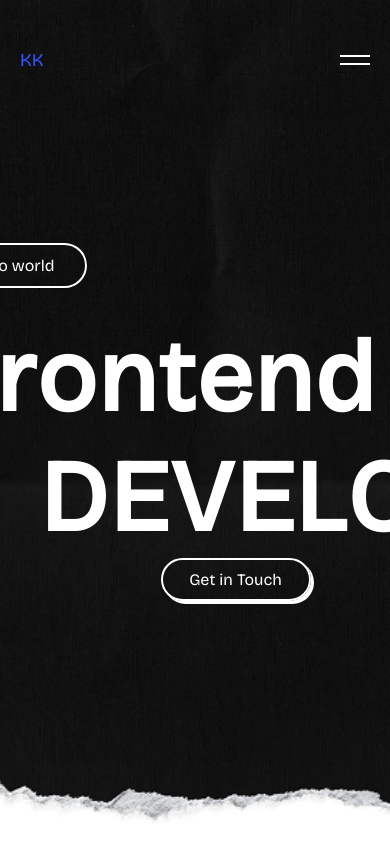
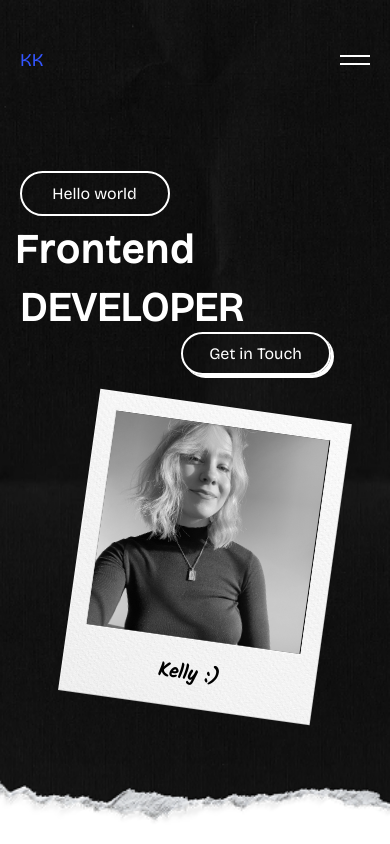
Before and after one commit to KKrntzk/portfolio, an Angular app: page / in a window 390 px wide. Shown: the top 844 px of the page. Built offline with nearby package versions, Linux system fonts and the light colour scheme.

Commit message:
more media queries

```diff
--- a/src/app/sections/hero/hero-main/hero-main.scss
+++ b/src/app/sections/hero/hero-main/hero-main.scss
@@ -12,6 +12,7 @@
   flex-direction: column;
   justify-content: center;
   align-items: center;
+  padding-top: 40px;
 }
 
 .badge,
@@ -29,7 +30,6 @@
   align-items: center;
   width: 100%;
   max-width: 870px;
-  padding: 0 20px;
 }
 
 .title-2-container {
@@ -68,3 +68,49 @@
     margin-top: -20px;
   }
 }
+
+@media (max-width: 720px) {
+  .outer-container {
+    display: flex;
+    flex-direction: column;
+    align-items: flex-start;
+    text-align: left;
+  }
+
+  .inner-container-with-profile {
+    display: contents;
+  }
+
+  .innermost-container {
+    order: 1;
+    display: flex;
+    flex-direction: column;
+    align-items: flex-start;
+    width: 100%;
+  }
+
+  .title-2-container {
+    order: 2;
+    justify-content: flex-start;
+  }
+
+  .cta-container {
+    order: 3;
+    justify-content: end;
+    padding-right: 40;
+    width: 100%;
+  }
+
+  .profile {
+    order: 4;
+    margin-top: 30px;
+    width: clamp(200px, 60vw, 250px);
+    align-self: center;
+  }
+
+  .badge,
+  .title,
+  .title2 {
+    max-width: 100%;
+  }
+}
--- a/src/app/sections/hero/hero-main/hero-polaroid/hero-polaroid.scss
+++ b/src/app/sections/hero/hero-main/hero-polaroid/hero-polaroid.scss
@@ -1,22 +1,31 @@
+.polaroid-wrapper {
+  position: relative;
+  display: block;
+  width: 200px;
+  transform: rotate(8deg);
+  display: inline-block;
+}
+
+.frame {
+  width: 100%;
+  position: relative;
+  z-index: 2;
+  display: block;
+}
+
 .photo {
   position: absolute;
-  top: 10px;
-  left: 15px;
-  width: 170px;
-  height: 230px;
+  top: 5.5%;
+  left: 7%;
+  width: 86%;
+  height: 80%;
   object-fit: cover;
   z-index: 1;
   filter: grayscale(100%);
-  transition: filter 0.3s ease;
 }
 
 .polaroid-wrapper:hover .photo {
   filter: grayscale(0%);
-}
-.polaroid-wrapper {
-  position: relative;
-  width: 300px;
-  transform: rotate(8deg);
 }
 
 .frame {
@@ -30,12 +39,13 @@
 .name-tag {
   position: absolute;
   color: black;
-  bottom: 3px;
-  left: 40px;
+  bottom: 2%;
+  left: 20%;
   z-index: 3;
-  font-size: 30px;
+  font-size: clamp(12px, 5vw, 30px);
   font-weight: bold;
   font-family: 'Kalam';
+  white-space: nowrap;
 }
 
 .smiley {
@@ -56,22 +66,35 @@
 }
 
 @media (max-width: 900px) {
-  .polaroid-wrapper {
-    width: 150px;
-  }
-
+  .polaroid-wrapper,
   .frame {
     width: 150px;
   }
 
+  .name-tag {
+    left: 30%;
+    font-size: 20px;
+  }
+}
+
+@media (max-width: 720px) {
+  .polaroid-wrapper,
+  .frame {
+    width: clamp(180px, 65vw, 280px);
+  }
+
   .photo {
-    top: 10px;
-    left: 9px;
-    width: 130px;
-    height: 170px;
+    top: 5.5%;
+    left: 7.5%;
+    width: 85%;
+    height: 78%;
+    position: absolute;
   }
 
   .name-tag {
-    font-size: 20px;
+    bottom: 6%;
+    left: 50%;
+    transform: translateX(-50%);
+    font-size: clamp(18px, 5vw, 26px);
   }
 }
--- a/src/app/sections/hero/hero-main/title-part2/title-part2.scss
+++ b/src/app/sections/hero/hero-main/title-part2/title-part2.scss
@@ -2,13 +2,17 @@
   display: flex;
   flex-wrap: nowrap;
   letter-spacing: 1px;
-  font-size: 120px;
+  font-size: clamp(40px, 10vw, 120px);
+  width: 100%;
+  max-width: 100%;
+  padding-top: 30px;
 }
 
 .content span {
+  font-size: clamp(40px, 10vw, 120px);
   display: inline-block;
   transition: all 0.4s ease;
-  cursor: default;
+  flex-shrink: 0;
 }
 
 .content span:hover {
@@ -18,6 +22,19 @@
 
 @media (max-width: 900px) {
   .content {
-    font-size: 100px;
+    justify-content: flex-end;
   }
 }
+
+@media (max-width: 720px) {
+  .content {
+    margin-top: -20px;
+  }
+}
+
+@media (max-width: 400px) {
+  .content {
+    letter-spacing: 0;
+    font-size: clamp(25px, 12vw, 40px);
+  }
+}
--- a/src/app/sections/hero/hero-main/title/title.scss
+++ b/src/app/sections/hero/hero-main/title/title.scss
@@ -1,14 +1,19 @@
 .content {
+  display: flex;
+  flex-wrap: nowrap;
   letter-spacing: 1px;
-  font-size: 120px;
+  font-size: clamp(40px, 10vw, 120px);
+  width: 100%;
+  max-width: max-content;
   padding-top: 30px;
-  width: 555px;
 }
 
 .content span {
+  font-size: clamp(40px, 10vw, 120px);
   display: inline-block;
   transition: all 0.2s ease;
   cursor: default;
+  flex-shrink: 0;
 }
 
 .content span:hover {
@@ -23,9 +28,9 @@
   text-transform: lowercase;
 }
 
-@media (max-width: 900px) {
+@media (max-width: 720px) {
   .content {
-    font-size: 100px;
-    width: 450px;
+    padding-top: 10px;
+    margin-left: -5px;
   }
 }
```
